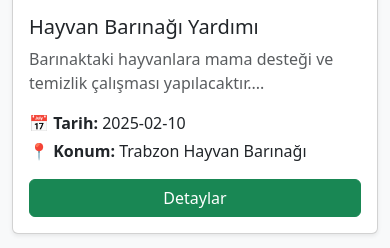
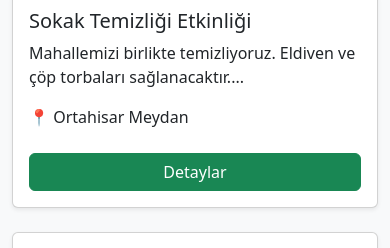
Before and after one commit to afragorgen/g-n-ll-l-k-platformu, a Flask app: page /events in a window 390 px wide. Shown: the part 443-691 px from the top of the page. Run offline with Flask 3, Linux system fonts and the light colour scheme.

Commit message:
Etkinlik ekleme özelliği eklendi, liste ve detay sayfaları geliştirildi, kullanıcı deneyimi iyileştirildi

```diff
--- a/routes/events.py
+++ b/routes/events.py
@@ -1,4 +1,5 @@
-from flask import Blueprint, render_template
+from flask import Blueprint, render_template, request, redirect, url_for
+from extensions import db
 from models.event import Event
 
 events_bp = Blueprint("events_bp", __name__)
@@ -12,3 +13,26 @@ def events():
 def event_detail(event_id):
     event = Event.query.get_or_404(event_id)
     return render_template("event_detail.html", event=event)
+
+@events_bp.route("/events/create", methods=["GET", "POST"])
+def create_event():
+    if request.method == "POST":
+        title = request.form["title"]
+        description = request.form["description"]
+        date = request.form["date"]
+        location = request.form["location"]
+
+        new_event = Event(
+            title=title,
+            description=description,
+            date=date,
+            location=location,
+            image_url="images/animal.jpg"  # şimdilik sabit
+        )
+
+        db.session.add(new_event)
+        db.session.commit()
+
+        return redirect(url_for("events_bp.events"))
+
+    return render_template("event_create.html")
--- a/templates/events.html
+++ b/templates/events.html
@@ -5,90 +5,45 @@
     <title>Etkinlikler | Gönüllülük Platformu</title>
     <meta name="viewport" content="width=device-width, initial-scale=1.0">
 
-    <!-- Bootstrap CSS -->
-    <link
-        href="https://cdn.jsdelivr.net/npm/bootstrap@5.3.0/dist/css/bootstrap.min.css"
-        rel="stylesheet">
+    <link href="https://cdn.jsdelivr.net/npm/bootstrap@5.3.0/dist/css/bootstrap.min.css" rel="stylesheet">
 </head>
 
 <body class="bg-light">
 
-<!-- NAVBAR -->
 <nav class="navbar navbar-expand-lg navbar-dark bg-success">
     <div class="container">
         <a class="navbar-brand" href="/">Gönüllülük Platformu</a>
-
-        <button class="navbar-toggler" type="button"
-                data-bs-toggle="collapse"
-                data-bs-target="#navbarNav">
-            <span class="navbar-toggler-icon"></span>
-        </button>
-
-        <div class="collapse navbar-collapse" id="navbarNav">
-            <ul class="navbar-nav ms-auto">
-                <li class="nav-item">
-                    <a class="nav-link" href="/">Ana Sayfa</a>
-                </li>
-                <li class="nav-item">
-                    <a class="nav-link active" href="/events">Etkinlikler</a>
-                </li>
-            </ul>
+        <div class="ms-auto">
+            <a class="btn btn-light" href="/events/create">➕ Etkinlik Ekle</a>
         </div>
     </div>
 </nav>
 
-<!-- BAŞLIK -->
-<div class="container text-center mt-5">
-    <h1 class="fw-bold">Gönüllülük Etkinlikleri</h1>
-    <p class="text-muted">
-        Topluluğumuzda yer alan güncel gönüllülük etkinlikleri
-    </p>
-</div>
+<div class="container mt-5">
+    <div class="d-flex justify-content-between align-items-center mb-4">
+        <h2>Gönüllülük Etkinlikleri</h2>
+        <a href="/events/create" class="btn btn-success">➕ Yeni Etkinlik Ekle</a>
+    </div>
 
-<!-- ETKİNLİKLER -->
-<div class="container mt-4">
     <div class="row">
-
         {% for event in events %}
-        <div class="col-md-4 mt-4">
-            <div class="card h-100 shadow-sm">
-                <img src="{{ event.image_url }}"
-                     class="card-img-top"
-                     style="height:200px; object-fit:cover;"
-                     alt="Etkinlik Görseli">
-
+        <div class="col-md-4 mb-4">
+            <div class="card shadow-sm h-100">
                 <div class="card-body d-flex flex-column">
                     <h5 class="card-title">{{ event.title }}</h5>
-
-                    <p class="card-text text-muted">
-                        {{ event.description[:100] }}...
-                    </p>
-
-                    <div class="mt-auto">
-                        <p class="mb-1">
-                            <strong>📅 Tarih:</strong> {{ event.date }}
-                        </p>
-                        <p class="mb-3">
-                            <strong>📍 Konum:</strong> {{ event.location }}
-                        </p>
-
-                        <a href="/events/{{ event.id }}"
-                           class="btn btn-success w-100">
-                            Detaylar
-                        </a>
-                    </div>
+                    <p class="card-text">{{ event.description[:100] }}...</p>
+                    <p class="mt-auto"><strong>📍</strong> {{ event.location }}</p>
+                    <a href="{{ url_for('events_bp.event_detail', event_id=event.id) }}"
+                       class="btn btn-success w-100 mt-2">
+                        Detaylar
+                    </a>
                 </div>
             </div>
         </div>
         {% endfor %}
-
     </div>
 </div>
 
-<!-- Bootstrap JS -->
-<script
-    src="https://cdn.jsdelivr.net/npm/bootstrap@5.3.0/dist/js/bootstrap.bundle.min.js">
-</script>
-
+<script src="https://cdn.jsdelivr.net/npm/bootstrap@5.3.0/dist/js/bootstrap.bundle.min.js"></script>
 </body>
 </html>
```
Also changed, not shown: app.py (+9 -6 lines), templates/event_create.html (added, +55 -0 lines), templates/event_detail.html (+8 -23 lines), static/images/animal.jpg (added), static/images/cleaning.jpg (added), static/images/elderly.jpg (added), 1 other file.
